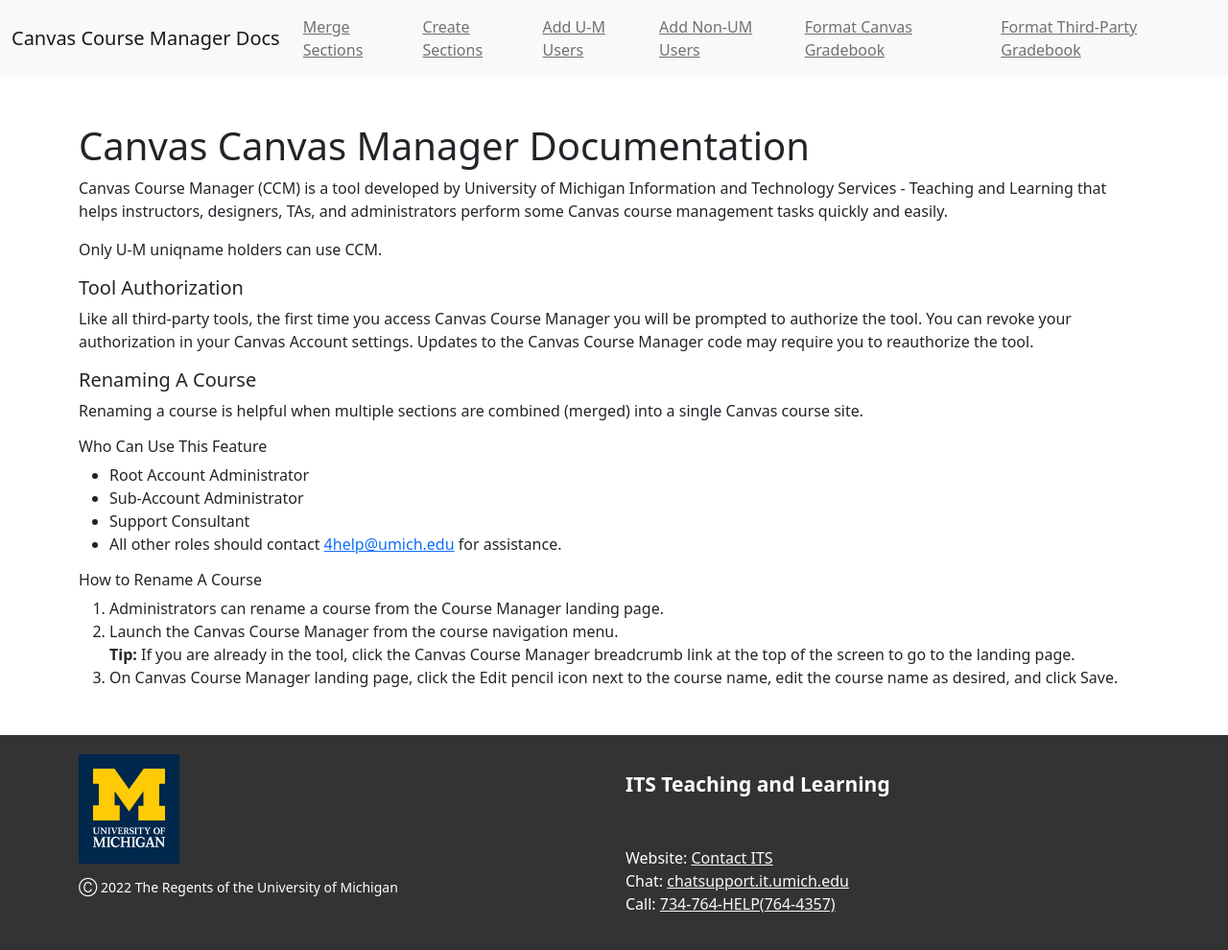
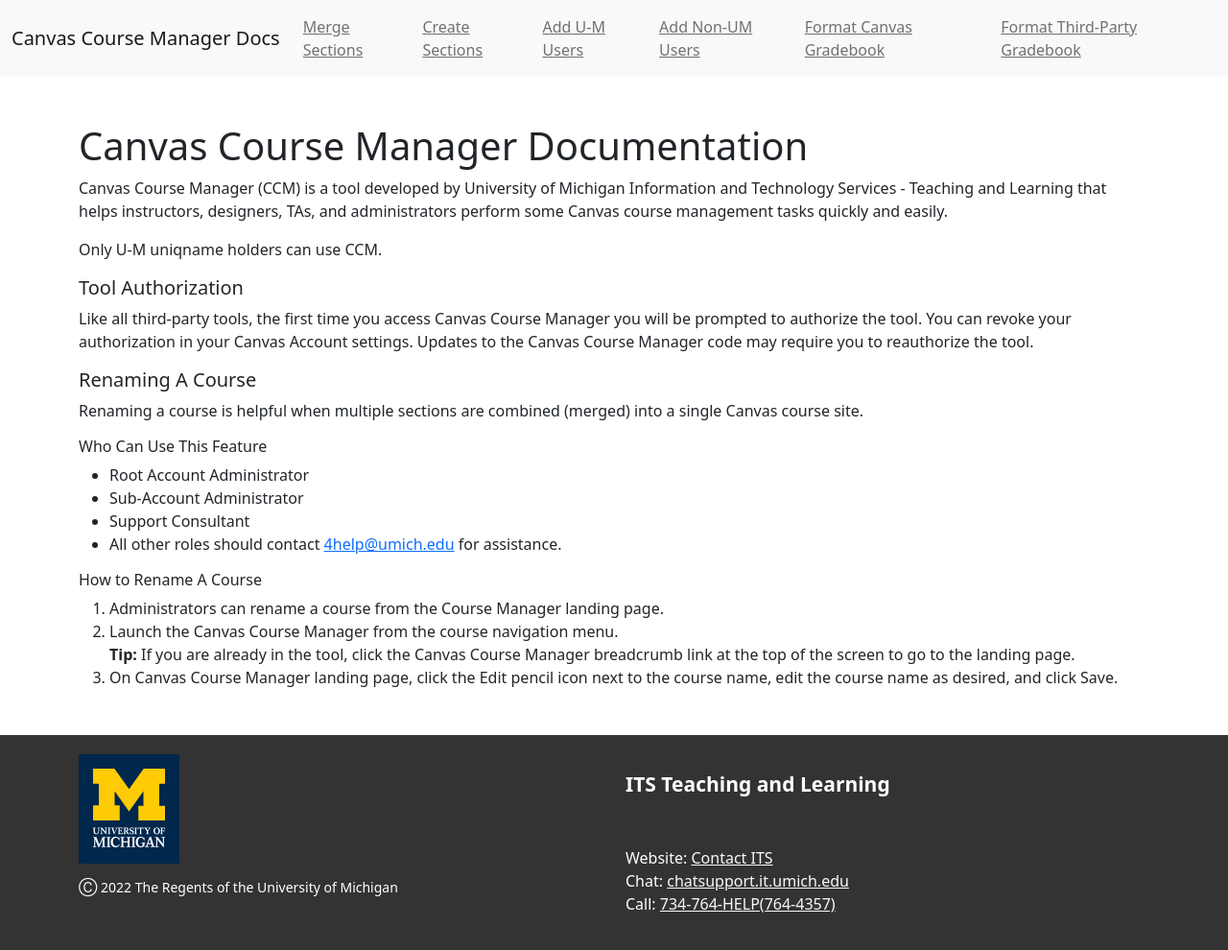
Before and after one commit to tl-its-umich-edu/canvas-course-manager-next, a Jekyll site: the page built from docs/index.html, in a window 1280 px wide. Shown: the whole page at 96% size. Built offline with Jekyll 4.4.1, drawn with Linux system fonts in a browser that asks for light colours.

Commit message:
Minor text change (#401)

```diff
--- a/docs/index.html
+++ b/docs/index.html
@@ -2,7 +2,7 @@
 layout: default
 title: Home
 ---
-<h1 class="mt-5">Canvas Canvas Manager Documentation</h1>
+<h1 class="mt-5">Canvas Course Manager Documentation</h1>
 <p>
   Canvas Course Manager (CCM) is a tool developed by University of Michigan Information and Technology Services - Teaching and Learning
   that helps instructors, designers, TAs, and administrators perform some Canvas course management tasks quickly and easily.
```
